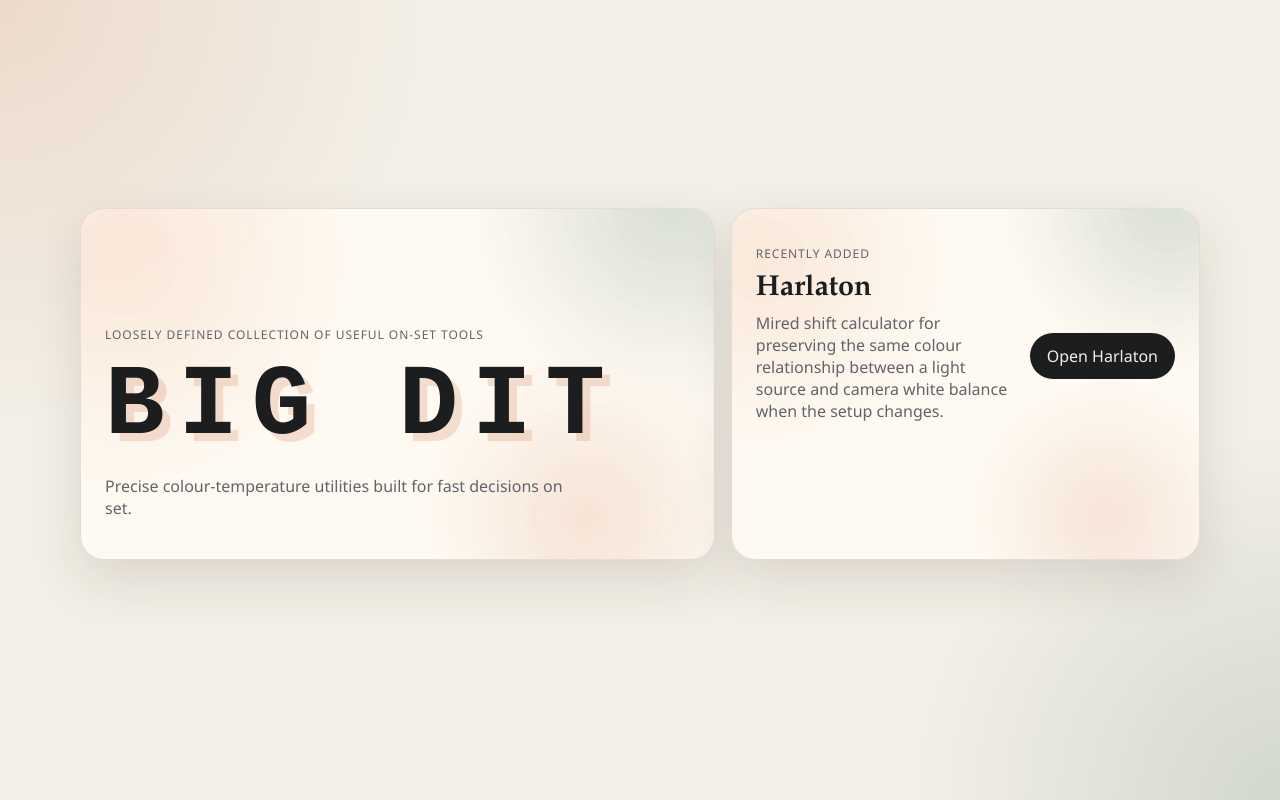
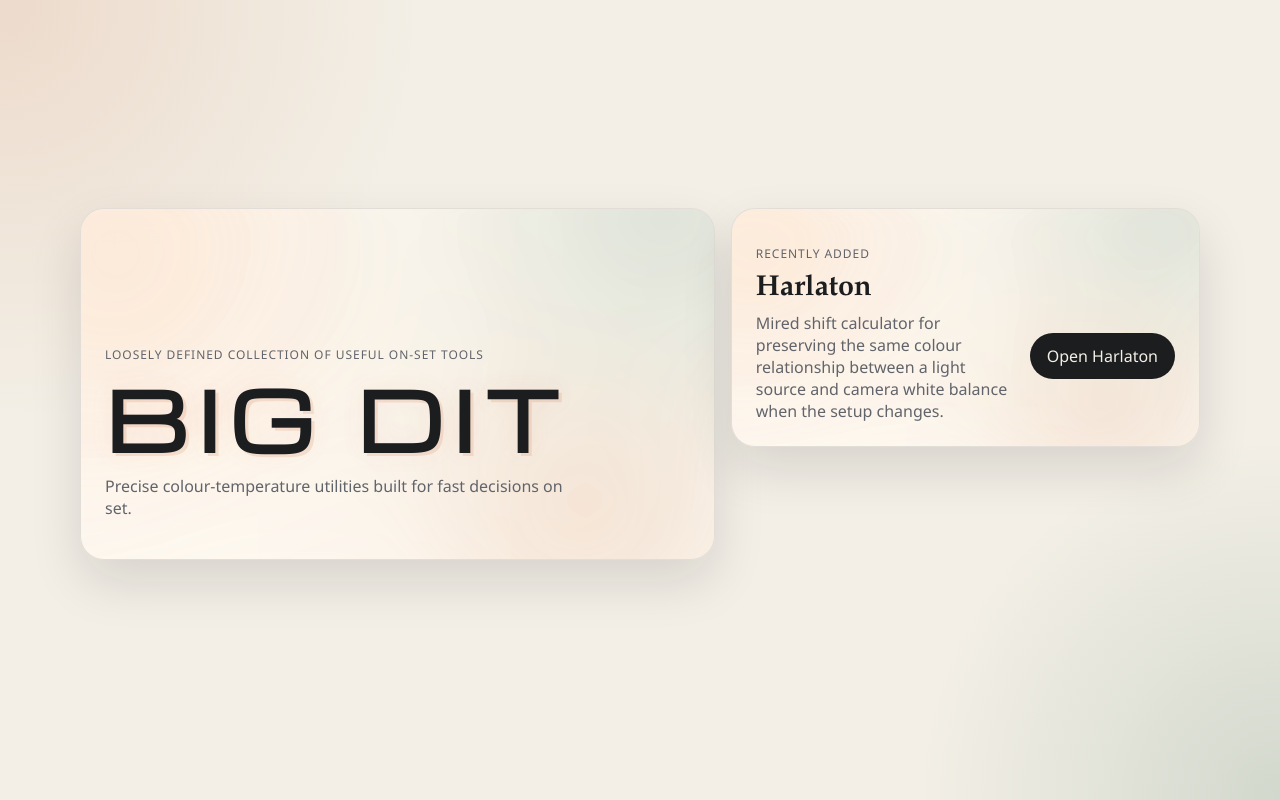
Before and after one commit to theglitchco/bigdit, a website: page index.html in a window 1280 px wide. Drawn offline with nearby package versions, Linux system fonts and the light colour scheme.

Commit message:
Refine landing page styling and interactions

```diff
--- a/index.html
+++ b/index.html
@@ -20,6 +20,7 @@
         </p>
       </section>
 
+      <a class="feature-card-link" href="./tools/mired-shift/">
         <section class="future-card feature-card">
           <p class="section-label">Recently Added</p>
           <div class="feature-row">
@@ -30,9 +31,10 @@
                 source and camera white balance when the setup changes.
               </p>
             </div>
-          <a class="primary-link" href="./tools/mired-shift/">Open Harlaton</a>
+            <span class="primary-link">Open Harlaton</span>
           </div>
         </section>
+      </a>
     </main>
   </body>
 </html>
--- a/src/styles/global.css
+++ b/src/styles/global.css
@@ -1,3 +1,5 @@
+@import url("https://fonts.googleapis.com/css2?family=Michroma&display=swap");
+
 :root {
   color-scheme: light dark;
   --bg: #f3efe6;
@@ -11,11 +13,11 @@
   --accent-soft: rgba(198, 95, 45, 0.12);
   --success: #245f49;
   --warn: #6d3e1b;
-  --shadow: 0 20px 50px rgba(49, 37, 21, 0.12);
+  --shadow: 0 22px 52px rgba(17, 20, 24, 0.12);
   --radius: 24px;
   --font-display: "Iowan Old Style", "Palatino Linotype", "Book Antiqua", Palatino, serif;
   --font-body: "Avenir Next", "Segoe UI", sans-serif;
-  --font-retro: "Courier New", "Lucida Console", Monaco, monospace;
+  --font-retro: "Michroma", "Avenir Next", sans-serif;
 }
 
 @media (prefers-color-scheme: dark) {
@@ -50,6 +52,32 @@ body {
   margin: 0;
   color: var(--text);
   font-family: var(--font-body);
+  position: relative;
+}
+
+body::before {
+  content: "";
+  position: fixed;
+  inset: 0;
+  background:
+    repeating-linear-gradient(
+      0deg,
+      rgba(255, 255, 255, 0.016) 0,
+      rgba(255, 255, 255, 0.016) 1px,
+      rgba(0, 0, 0, 0.012) 1px,
+      rgba(0, 0, 0, 0.012) 2px
+    ),
+    repeating-linear-gradient(
+      90deg,
+      rgba(255, 255, 255, 0.012) 0,
+      rgba(255, 255, 255, 0.012) 1px,
+      rgba(0, 0, 0, 0.01) 1px,
+      rgba(0, 0, 0, 0.01) 2px
+    );
+  opacity: 0.2;
+  mix-blend-mode: soft-light;
+  pointer-events: none;
+  z-index: 0;
 }
 
 a {
@@ -63,6 +91,8 @@ select {
 }
 
 .shell {
+  position: relative;
+  z-index: 1;
   width: min(1120px, calc(100% - 2rem));
   margin: 0 auto;
   padding: 1.25rem 0 4rem;
@@ -98,12 +128,13 @@ select {
   position: absolute;
   inset: -18%;
   background:
-    radial-gradient(circle at 18% 24%, rgba(227, 139, 85, 0.2), transparent 28%),
-    radial-gradient(circle at 82% 12%, rgba(38, 95, 73, 0.22), transparent 24%),
-    radial-gradient(circle at 72% 78%, rgba(198, 95, 45, 0.18), transparent 22%);
+    radial-gradient(circle at 18% 24%, rgba(227, 139, 85, 0.17) 0, rgba(227, 139, 85, 0.02) 34%, transparent 58%),
+    radial-gradient(circle at 82% 12%, rgba(38, 95, 73, 0.16) 0, rgba(38, 95, 73, 0.03) 30%, transparent 56%),
+    radial-gradient(circle at 72% 78%, rgba(198, 95, 45, 0.14) 0, rgba(198, 95, 45, 0.02) 28%, transparent 52%),
+    linear-gradient(135deg, rgba(255, 255, 255, 0.1), rgba(255, 255, 255, 0.02));
   transform: scale(1);
-  filter: blur(18px);
-  opacity: 0.8;
+  filter: blur(32px) saturate(118%);
+  opacity: 0.92;
   transition:
     transform 260ms ease,
     filter 260ms ease,
@@ -113,8 +144,8 @@ select {
 
 .hero-card:hover::before,
 .future-card:hover::before {
-  transform: scale(1.08);
-  filter: blur(26px);
+  transform: scale(1.05);
+  filter: blur(38px) saturate(126%);
   opacity: 1;
 }
 
@@ -161,10 +192,12 @@ h2 {
 .site-wordmark {
   max-width: none;
   font-family: var(--font-retro);
-  font-size: clamp(2.8rem, 9vw, 6.2rem);
-  letter-spacing: 0.14em;
+  font-size: clamp(2.4rem, 8vw, 5rem);
+  letter-spacing: 0.12em;
   text-transform: uppercase;
-  text-shadow: 0.08em 0.08em 0 rgba(198, 95, 45, 0.18);
+  text-shadow:
+    0.04em 0.04em 0 rgba(198, 95, 45, 0.14),
+    0 0 24px rgba(198, 95, 45, 0.08);
 }
 
 .hero-card-home {
@@ -230,8 +263,13 @@ h2 {
 
 .feature-card:hover {
   transform: translateY(-4px);
-  box-shadow: 0 28px 70px rgba(49, 37, 21, 0.16);
+  box-shadow: 0 28px 70px rgba(17, 20, 24, 0.16);
   border-color: rgba(198, 95, 45, 0.22);
+}
+
+.feature-card-link {
+  display: block;
+  text-decoration: none;
 }
 
 .feature-row {
```
Also changed, not shown: dist/index.html, dist/src/styles/global.css. Lines whose indentation alone changed are shown as unchanged.
